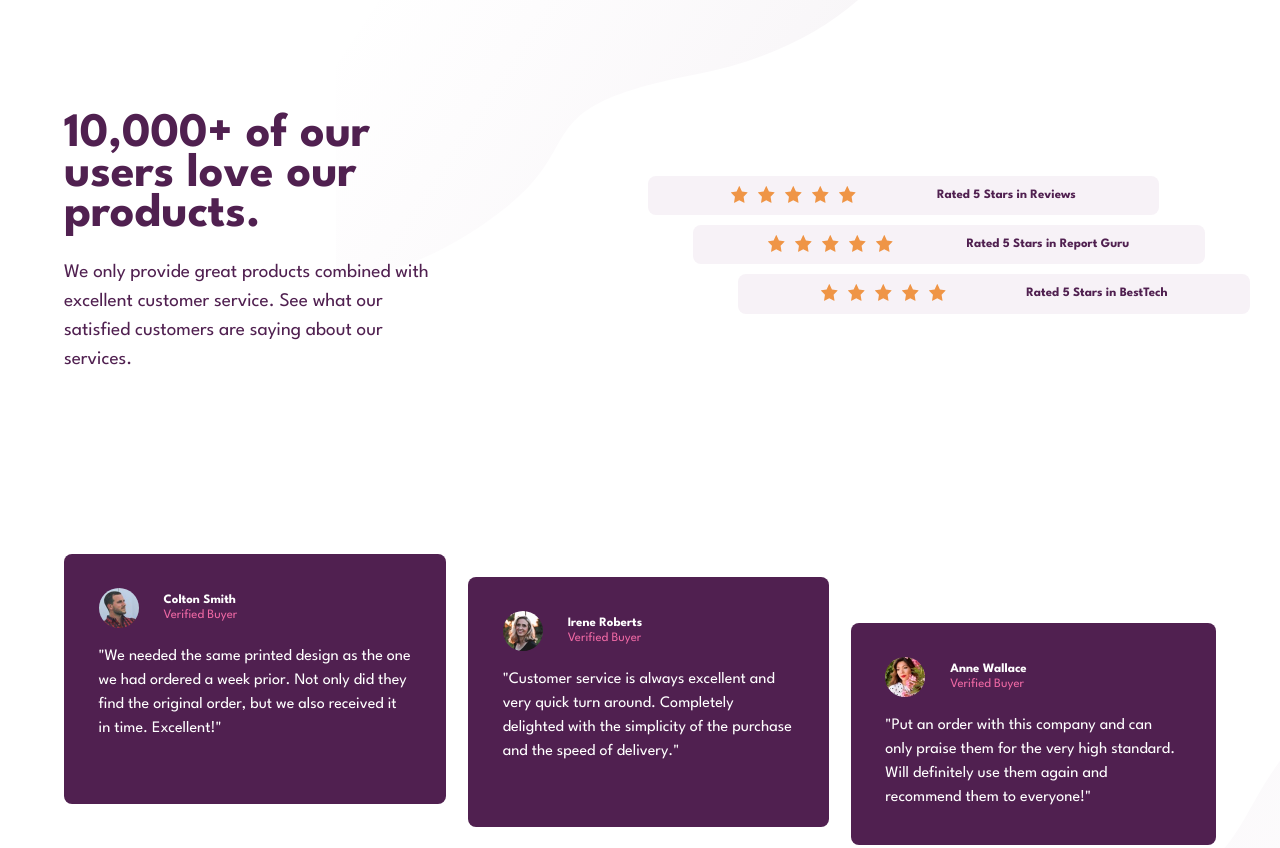
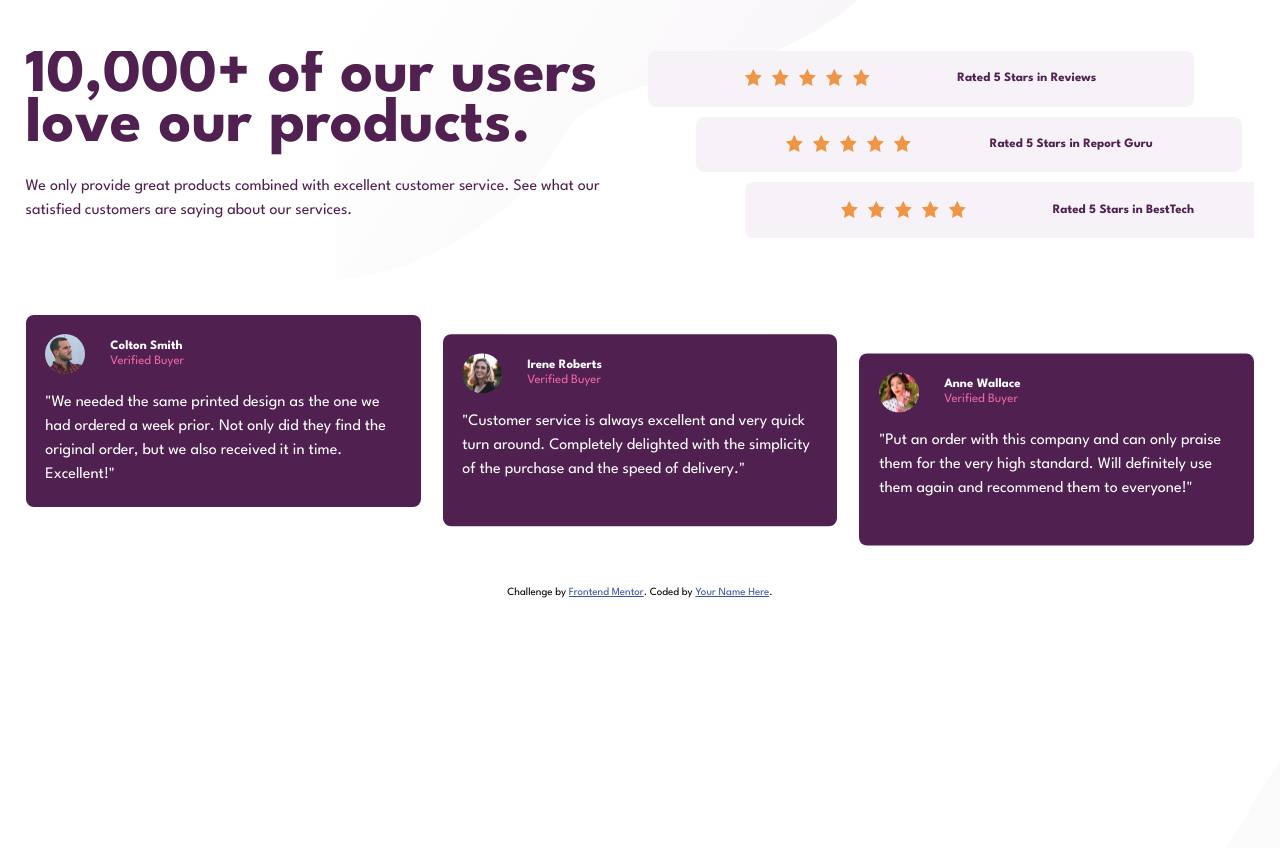
Before and after one commit to heisemmaco-dev/social-proof-section-master, a plain HTML site: page index.html in a window 1280 px wide. Shown: the top 848 px of the page. Drawn offline with Linux system fonts and the light colour scheme.

Commit message:
Add files via upload
just adjusting my styling to fit the design

```diff
--- a/style.css
+++ b/style.css
@@ -74,29 +74,31 @@
 
   header {
     color: var(--Very-Dark-Magenta);
-    display: flex;
-    flex-direction: column;
-    gap: 15px;
+    display: grid;
+    grid-gap: 15px;
+    justify-content: center;
     align-items: center;
     text-align: center;
     margin-block-end: 2rem;
 
-    max-width: 150rem;
+    max-width: 100rem;
     overflow: hidden;
-    padding: 5%;
+
+    padding-left: 2%;
+    padding-right: 2%;
 
     margin: 4% auto;
   }
 
   header h1 {
-    font-size: 3rem;
-    line-height: 40px;
-    font-weight: 700;
+    font-size: 4rem;
+    line-height: 50px;
+    font-weight: 800;
 
   }
 
   section p {
-    font-size: 1.2rem;
+    font-size: 1rem;
     margin-top: 24px;
 }
 
@@ -122,10 +124,11 @@
 display: flex;
 flex-direction: column;
 gap: 10px;
-min-width: 100%;
-justify-content: center;
+/* min-width: 100%; */
+/* justify-content: center; */
 font-size: 0.9rem;
-max-width: 200px;
+
+overflow: hidden;
 }
 
 .the_wrap img {
@@ -136,11 +139,13 @@ max-width: 200px;
 main {
     display: flex;
     flex-direction: column;
-    justify-content: space-between;
+    justify-content: center;
+    align-items: center;
     gap: 22px;
 
-    padding: 5%;
-    max-width: 150rem;
+    padding-left: 2%;
+    padding-right: 2%;
+    max-width: 100rem;
 
     margin: 4% auto;
 }
@@ -149,12 +154,13 @@ article {
     background-color: var(--Very-Dark-Magenta);
     color: white;
     border-radius: 8px;
-    padding: 3%;
-    min-width: 325px;
-    max-height: 250px;
+    padding: 5%;
+
     display: flex;
     flex-direction: column;
     gap: 17px;
+
+    height: 100%;
 }
 
 article picture {
@@ -179,7 +185,7 @@ article img {
     border-radius: 50%;
 }
 
-@media screen and (min-width:684px) {
+@media screen and (min-width:699px) {
 
 
   body {
@@ -192,17 +198,20 @@ article img {
   }
 
  header {
-    display: grid;
     grid-template-columns: 1fr 1fr;
+    align-items: center;
+    justify-content: center;
+    max-width: 80rem;
  }
 
  section {
-    max-width: 65%;
+   /*  min-width: 65%; */
     text-align: left;
     gap: 10px;
+    justify-content: center;
+  }
 
- }
- .the_wrap {
+  .the_wrap {
     min-width: 100%;
  }
 
@@ -212,6 +221,8 @@ article img {
     justify-content: space-evenly;
     width: max( 230px, 90%);
     font-size: 0.8rem;
+
+    padding: 3%;
  }
 
  .second {
@@ -223,13 +234,21 @@ article img {
 
 
  main {
-   flex-flow: row nowrap;
+  display: grid;
+  grid-template-columns: repeat(3, 1fr);
+  padding: 2%;
+  max-width: 80rem;
 }
 
-.second_two {
-  margin-top: 2%;
+ .second_two {
+  transform: translateY(10%);
 }
+
 .third_three {
-  margin-top: 6%;
+  transform: translateY(20%);
+}
+
+header > * {
+height: 100%;
 }
 }
```
